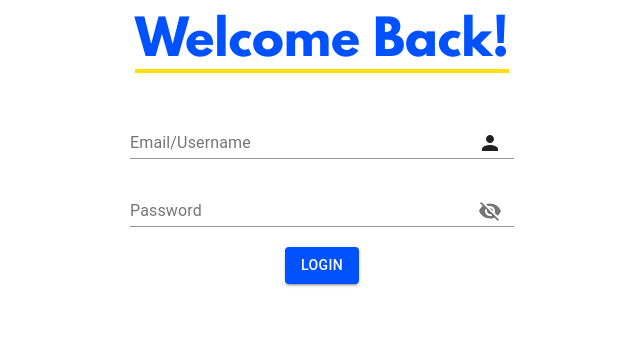
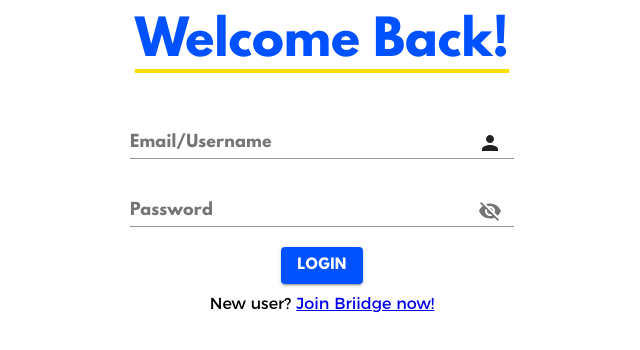
Before and after one commit to briidge-edu/briidge-frontend, a React (Create React App) app: page /login in a window 1280 px wide. Shown: the top 350 px of the page, without its empty margins (318-958 px from the left). Built offline with nearby package versions, Linux system fonts and the light colour scheme.

Commit message:
restyled login page and added link to signup for new users

```diff
--- a/src/components/LoginForm.tsx
+++ b/src/components/LoginForm.tsx
@@ -7,15 +7,20 @@
 const useStyles = makeStyles((theme) => ({
     field: {
         margin: '10px',
-        width: '30%'
+        width: '30%',
     },
 
-    personIcon: {
+    input: {
+        fontFamily: 'LeagueSpartan'
+    },
+
+    icon: {
         padding: '12px'
     },
 
     button: {
-        margin: '10px'
+        margin: '10px',
+        fontFamily: 'LeagueSpartan'
     }
 }));
 
@@ -52,19 +57,20 @@
         <div>
             <form noValidate autoComplete="off" onSubmit={handleSubmit}>
                 <FormControl className={classes.field}>
-                    <InputLabel>Email/Username</InputLabel>
-                    <Input id="email" aria-describedby="Email field" fullWidth
+                    <InputLabel className={classes.input}>Email/Username</InputLabel>
+                    <Input className={classes.input} id="email" aria-describedby="Email field" fullWidth
                         endAdornment={
                             <InputAdornment position="end">
-                                <PersonIcon className={classes.personIcon}/>
+                                <PersonIcon className={classes.icon}/>
                             </InputAdornment>}
                         onChange={handleChange}
                         value={state.email}
                     />
                 </FormControl> <br/>
                 <FormControl className={classes.field}>
-                    <InputLabel>Password</InputLabel>
-                    <Input id="password" aria-describedby="Password field" type={passwordShown ? "text" : "password"}
+                    <InputLabel className={classes.input}>Password</InputLabel>
+                    <Input className={classes.input} id="password" aria-describedby="Password field"
+                        type={passwordShown ? "text" : "password"}
                         endAdornment={
                             <InputAdornment position="end">
                                 <IconButton
--- a/src/pages/LoginPage.tsx
+++ b/src/pages/LoginPage.tsx
@@ -2,10 +2,15 @@
 import { makeStyles } from '@material-ui/core/styles';
 import LoginForm from '../components/LoginForm';
 import AuthHeader from '../components/AuthHeader';
+import { Link } from 'react-router-dom';
 
 const useStyles = makeStyles((theme) => ({
     root: {
         textAlign: 'center'
+    },
+
+    cta: {
+        fontFamily: 'Montserrat'
     }
 }));
 
@@ -16,6 +21,9 @@
         <div className={classes.root}>
             <AuthHeader text={"Welcome Back!"}/>
             <LoginForm />
+            <div className={classes.cta}>
+                New user? <Link to='/signup'>Join Briidge now!</Link>
+            </div>
         </div>
     )
 }
```
